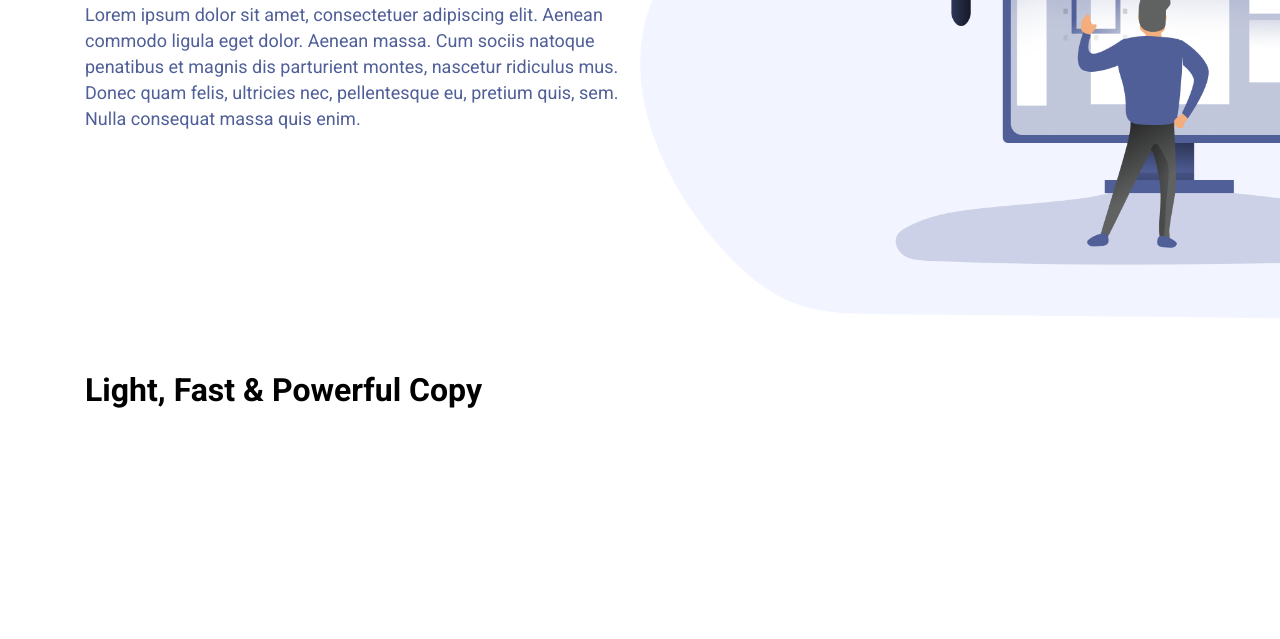
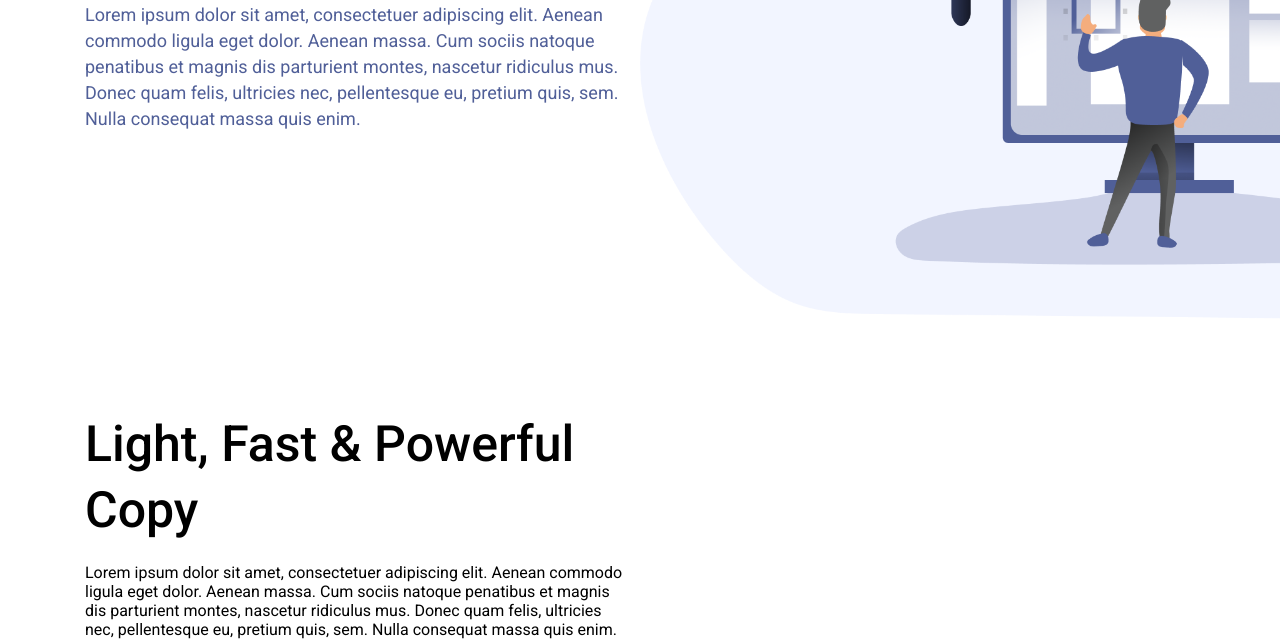
Before and after one commit to otaviojneto/Landie, a website: page index.html in a window 1280 px wide. Shown: the part 429-1068 px from the top of the page. Before the commit the page ends 838 px from the top, so only its background shows below. Drawn offline with Linux system fonts and the light colour scheme.

Commit message:
atualizando a section info

```diff
--- a/index.html
+++ b/index.html
@@ -1,29 +1,27 @@
 <!DOCTYPE html>
 <html lang="en">
   <head>
-    <meta charset="UTF-8">
-    <meta name="viewport" content="width=device-width, initial-scale=1.0">
+    <meta charset="UTF-8" />
+    <meta name="viewport" content="width=device-width, initial-scale=1.0" />
     <title>Landie</title>
 
-    <link rel="stylesheet" href="./public/css/styles.css">
-    <link href="https://fonts.googleapis.com/css2?family=Roboto:wght@100;300;400;500;700;900&display=swap" rel="stylesheet">
+    <link rel="stylesheet" href="./public/css/styles.css" />
+    <link
+      href="https://fonts.googleapis.com/css2?family=Roboto:wght@100;300;400;500;700;900&display=swap"
+      rel="stylesheet"
+    />
   </head>
   <body>
-
     <nav class="navigation">
       <div class="container">
-
         <ul class="menu">
-                <li class="item">Home </li>
+          <li class="item">Home</li>
           <li class="item">About</li>
           <li class="item">Contact</li>
-
-
         </ul>
 
         <h1 class="logo">Landie</h1>
-            <a class="btn" href="#" >Buy Now</a>
-
+        <a class="btn" href="#">Buy Now</a>
       </div>
     </nav>
 
@@ -31,27 +29,35 @@
       <div class="container">
         <div class="row">
           <div class="col-12 col-md-6">
-                    <h1 class="title"> Your Product Quickly & Effectively</h1>
+            <h1 class="title">Your Product Quickly & Effectively</h1>
 
-                    <p class="text">Lorem ipsum dolor sit amet, consectetuer adipiscing elit. Aenean commodo ligula eget dolor. Aenean massa. Cum sociis natoque penatibus et magnis dis parturient montes, nascetur ridiculus mus. Donec quam felis, ultricies nec, pellentesque eu, pretium quis, sem. Nulla consequat massa quis enim.</p>
+            <p class="text">
+              Lorem ipsum dolor sit amet, consectetuer adipiscing elit. Aenean
+              commodo ligula eget dolor. Aenean massa. Cum sociis natoque
+              penatibus et magnis dis parturient montes, nascetur ridiculus mus.
+              Donec quam felis, ultricies nec, pellentesque eu, pretium quis,
+              sem. Nulla consequat massa quis enim.
+            </p>
           </div>
         </div>
       </div>
-
-    </section class="back-image">
+    </section>
+    <section class="info-image">
       <div class="container">
         <div class="row">
           <div class="col-12 col-md-6 col-sm-4">
-                <h1>Light, Fast & Powerful Copy</h1>
+            <h1 class="title">Light, Fast & Powerful Copy</h1>
+
+            <p class="text-info">
+              Lorem ipsum dolor sit amet, consectetuer adipiscing elit. Aenean
+              commodo ligula eget dolor. Aenean massa. Cum sociis natoque
+              penatibus et magnis dis parturient montes, nascetur ridiculus mus.
+              Donec quam felis, ultricies nec, pellentesque eu, pretium quis,
+              sem. Nulla consequat massa quis enim.
+            </p>
           </div>
         </div>
       </div>
-
-    <section>
-
     </section>
-
-
-
   </body>
 </html>
--- a/scss/components/info.scss
+++ b/scss/components/info.scss
@@ -1,4 +1,20 @@
-.back-image {
+.info-image {
     background-image: url('../../public/assets/image.png');
-    height: 100vh;
+    background-repeat: no-repeat;
+    background-position: right;
 }
+
+
+.title {
+    font-size: 36px;
+    line-height: 48px;
+    letter-spacing: 1px;
+    height: 48px;
+}
+
+
+.text-info {
+    font-size: 16px;
+    line-height: 26px;
+
+}
```
Also changed, not shown: public/assets/Combined Shape.png (added), scss/base/colors.css (added), scss/base/global.css (added), scss/base/grid.css (added), scss/components/hero.css (added), scss/components/info.css (added), scss/components/navigation.css (added), scss/styles.css (added), 7 other files. Lines whose indentation alone changed are shown as unchanged.
